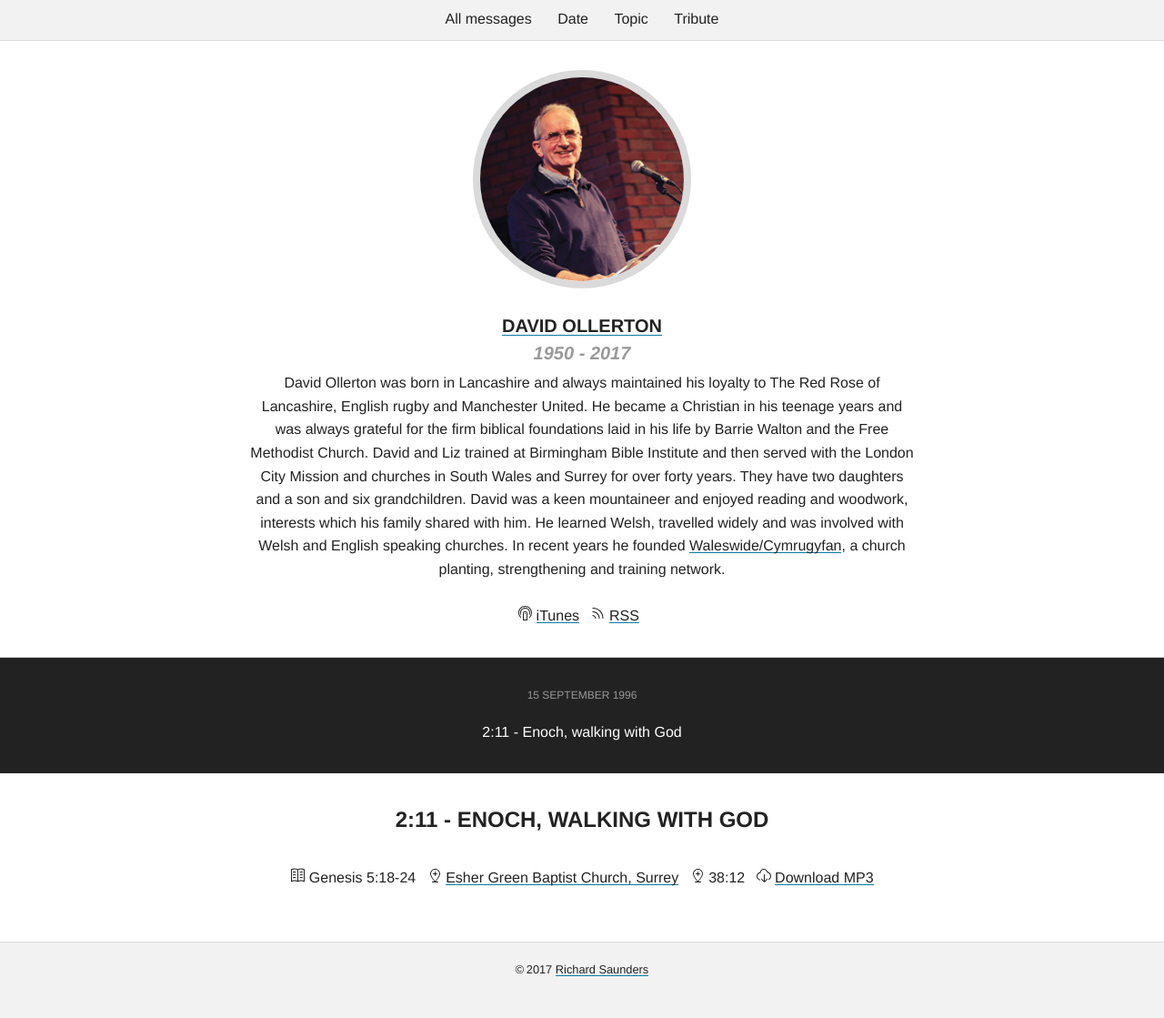
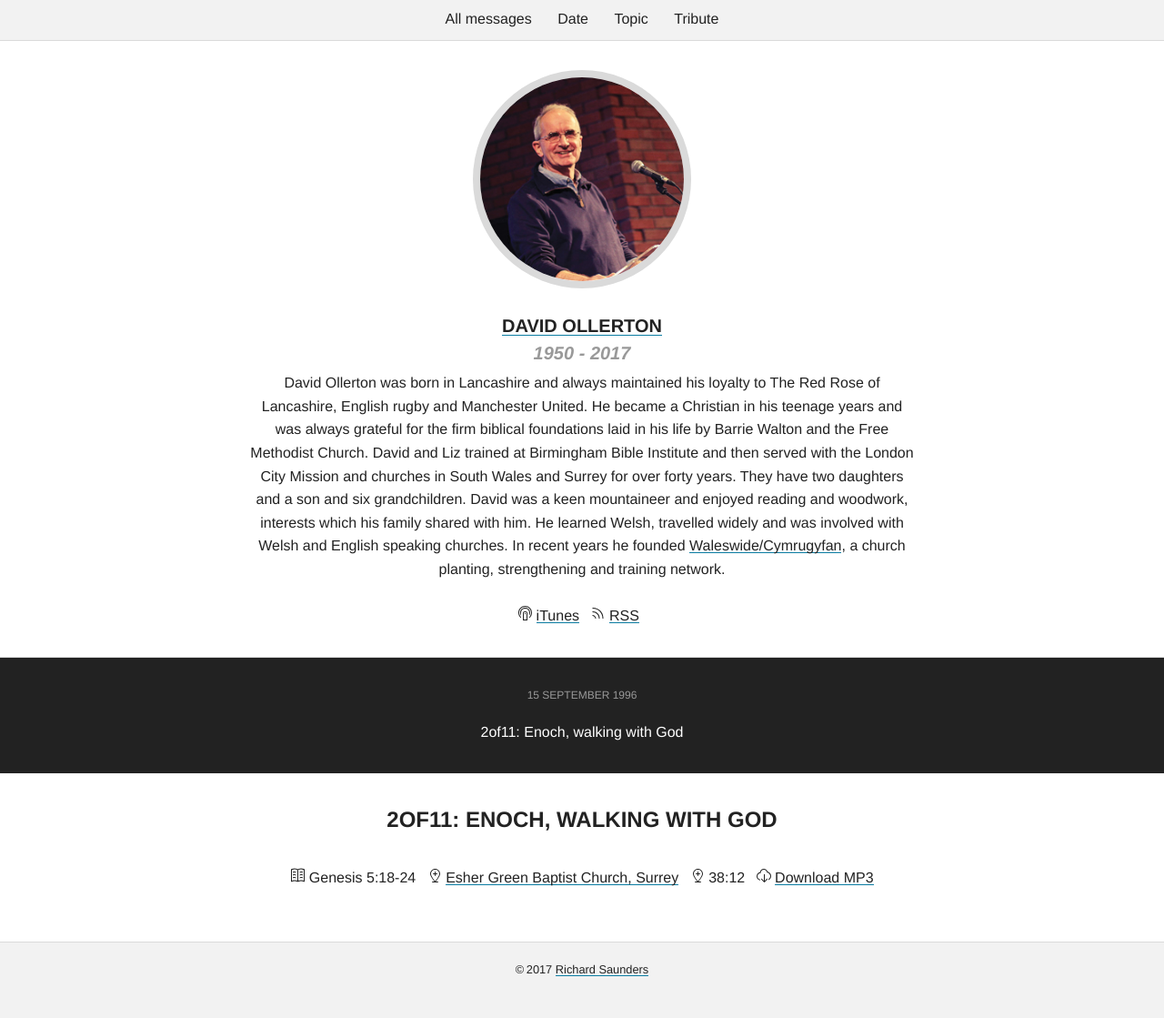
Before and after one commit to davidollerton/davidollerton.github.io, a Jekyll site: the page built from _posts/1996-09-15-enoch-walking-with-god.md, in a window 1280 px wide. Shown: the whole page at 91% size. Built offline with Jekyll 4.4.1, drawn with Linux system fonts in a browser that asks for light colours; nearby versions of some CDN libraries; our own code applies the rules of GitHub Pages for plain Markdown files; comment, search, counter and statistics services are not loaded.

Commit message:
Update from Forestry.io mail@rdsaunders.co.uk updated _posts/1996-09-15-enoch-walking-with-god.md

```diff
--- a/_posts/1996-09-15-enoch-walking-with-god.md
+++ b/_posts/1996-09-15-enoch-walking-with-god.md
@@ -1,5 +1,5 @@
 ---
-title: 2:11 - Enoch, walking with God
+title: '2of11: Enoch, walking with God'
 series: The Presence of God
 scripture: Genesis 5:18-24
 church: esher
```
